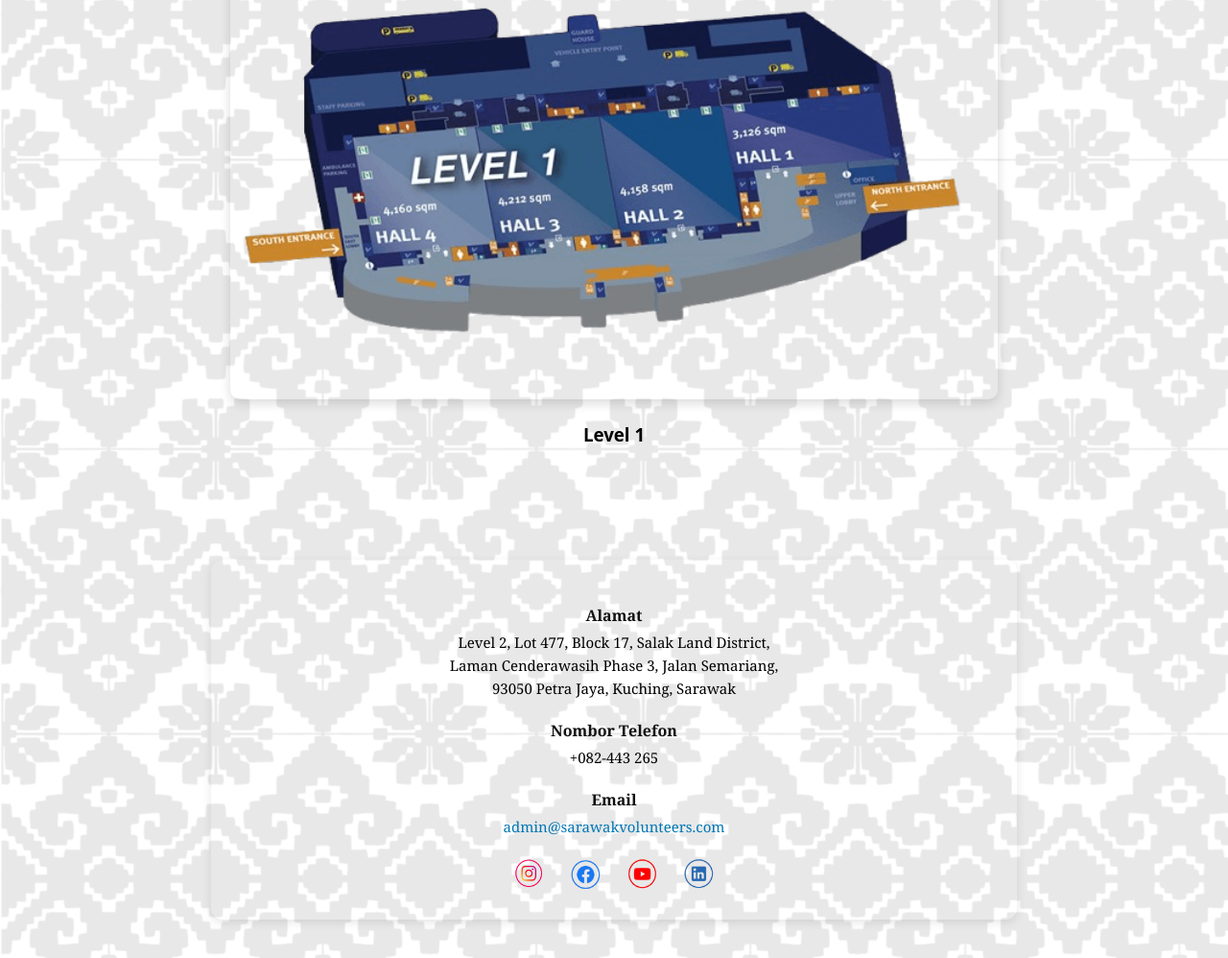
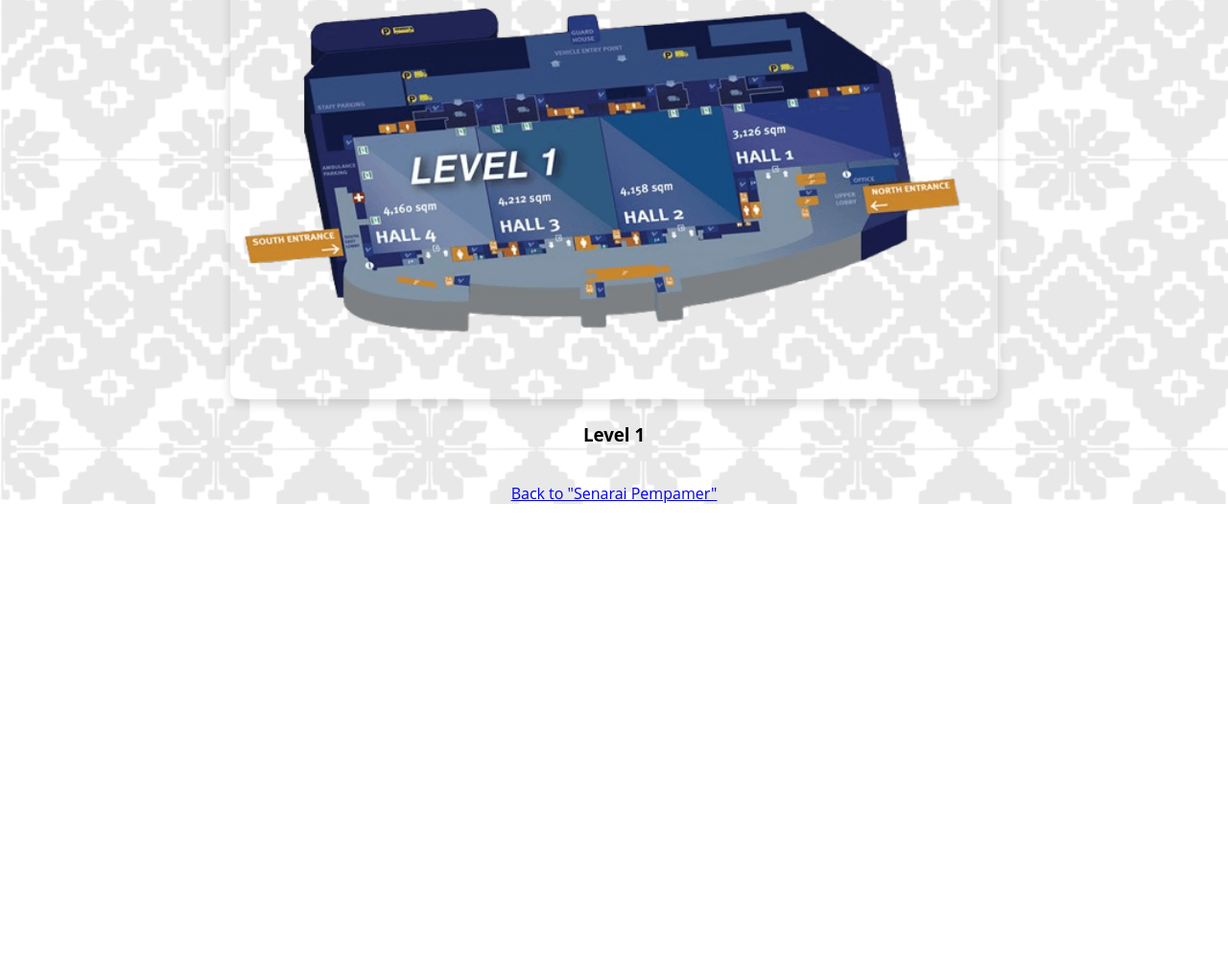
Before and after one commit to sarawakvolunteers3/lanberambehanaksarawak2025_eventmap3, a plain HTML site: page index.html in a window 1280 px wide. Shown: the part 289-1287 px from the top of the page at 96% size. After the commit the page ends 814 px from the top, so only its background shows below. Drawn offline with Linux system fonts and the light colour scheme.

Commit message:
link back to gs

```diff
--- a/index.html
+++ b/index.html
@@ -38,34 +38,13 @@
     </div>
   </div>
 
+  <!-- BACK BUTTON -->
+  <div class="back-to-page">
+    <a href="https://sites.google.com/view/tetamujemputan/senarai-pempamer" class="back-btn-link">Back to "Senarai Pempamer"</a>
+  </div>
+
   <script src="script.js"></script>
 
-   <!-- FOOTER -->
-  <footer>
-    <div class="footer-container">
-      <div class="footer-info">
-        <h4>Alamat</h4>
-        <p>
-          Level 2, Lot 477, Block 17, Salak Land District,<br>
-          Laman Cenderawasih Phase 3, Jalan Semariang,<br>
-          93050 Petra Jaya, Kuching, Sarawak
-        </p>
-
-        <h4>Nombor Telefon</h4>
-        <p>+082-443 265</p>
-
-        <h4>Email</h4>
-        <p><a href="mailto:admin@sarawakvolunteers.com">admin@sarawakvolunteers.com</a></p>
-      </div>
-
-      <div class="footer-social">
-        <a href="https://www.instagram.com/lanberambehanaksarawak2025/"><img src="images/instagram-icon.png" alt="Instagram"></a>
-        <a href="https://www.facebook.com/LanBerambehAnakSarawak"><img src="images/facebook-icon.png" alt="Facebook"></a>
-        <a href="https://www.youtube.com/@SarawakVolunteers"><img src="images/youtube-icon.png" alt="YouTube"></a>
-        <a href="https://www.linkedin.com/uas/login?session_redirect=https%3A%2F%2Fwww.linkedin.com%2Fcompany%2Fsarawakvolunteers%2Fposts%2F%3FfeedView%3Dall"><img src="images/linkedin-icon.png" alt="LinkedIn"></a>
-      </div>
-    </div>
-  </footer>
 </body>
 
 </html>
```
